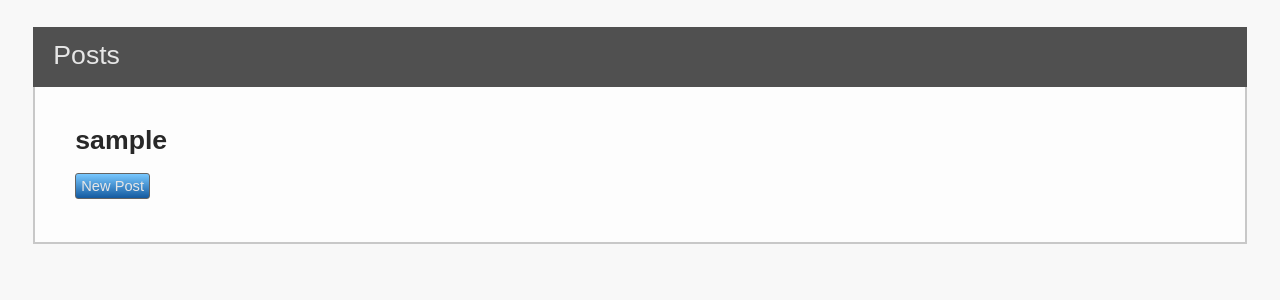
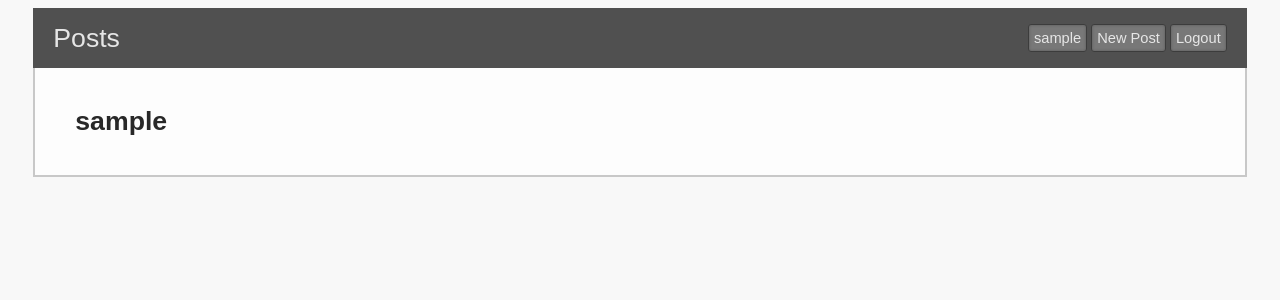
Before and after one commit to davenportw15/FlaskPostBeta, a Flask app: page /user/me in a window 1280 px wide. Shown: the top 300 px of the page. Run offline with Flask 2, Linux system fonts and the light colour scheme; the visitor is signed in with stand-in values (Sample User, id 1).

Commit message:
Added ability to view other users and created a navigation bar. Changed templates/me.html to handle both /user/me and /user/<username>.

```diff
--- a/application.py
+++ b/application.py
@@ -49,9 +49,18 @@
 @app.route("/user/me")
 def me():
     if "username" in session:
-        return render_template("me.html", posts=posts)
+        return render_template("view_user.html", posts=posts, username=session["username"], me=True)
     else:
         return redirect(url_for("login"))
+
+@app.route("/user/<username>")
+def view_user(username):
+    if "username" in session and session["username"] == username:
+        return redirect(url_for("me"))
+    elif users.user_exists(username):
+        return render_template("view_user.html", posts=posts, username=username, me=False)
+    else:
+        return "User not found..."
 
 @app.route("/user/me/post", methods=["GET", "POST"])
 def new_post():
--- a/models/posts.py
+++ b/models/posts.py
@@ -28,6 +28,13 @@
             return formatted_post
 
     def format_date(self, date):
+        def add_zero(n):
+            n = str(n)
+            if len(n) > 1:
+                return n
+            else:
+                return "0%s" % n
+
         month_names = {
             1:"January",
             2:"February",
@@ -43,7 +50,18 @@
             12:"December"
         }
 
-        return "%s %d, %d" % (month_names[date.month], date.day, date.year)
+        today = datetime.now()
+        if today.day == date.day and today.month == date.month and today.year == date.year:
+            return "%s:%s:%s" % (add_zero(date.hour), add_zero(date.minute), add_zero(date.second))
+        elif today.year == date.year:
+            return "%s %d, %s:%s" % (month_names[date.month],
+                                     date.day, add_zero(date.hour),
+                                     add_zero(date.minute))
+        else:
+            return "%s %d %d, %s:%s" % (month_names[date.month],
+                                        date.day, date.year,
+                                        add_zero(date.hour),
+                                        add_zero(date.minute))
 
     def get_post_by_id(self, id, format_date=True):
         if self.post_exists(id):
--- a/static/css/main.css
+++ b/static/css/main.css
@@ -1,5 +1,9 @@
 body {
     background-color:rgb(248,248,248);
+}
+
+a {
+    text-decoration:none;
 }
 
 #navigation_bar_wrapper {
@@ -17,12 +21,21 @@
 }
 
 #site_title {
+    display:inline-block;
     font-family:sans-serif;
     font-size:20pt;
     color:rgb(230,230,230);
     position:relative;
     left:0px;
-    top:13px;
+    bottom:12px;
+}
+
+#navigation_buttons  {
+    display:inline-block;
+    float:right;
+    position:relative;
+    left:0px;
+    top:16px;
 }
 
 #content_wrapper {
@@ -49,7 +62,7 @@
 input[type="submit"], button {
     display:block;
     background:linear-gradient(rgb(120,200,255), rgb(20,90,160));
-    color:rgb(230,230,230);
+    color:rgb(240,240,240);
     font-family:sans-serif;
     font-size:11pt;
     border:1px rgb(100,100,100) solid;
@@ -59,11 +72,41 @@
     padding-top:4px;
     padding-bottom:4px;
     cursor:pointer;
+    outline:none;
     box-shadow:0px 0px 0px rgb(130,130,130) inset;
 }
 
 input[type="submit"]:hover, button:hover {
     box-shadow:0px 0px 5px rgb(110,110,110) inset;
+}
+
+input[type="submit"]:active, button:active {
+    background:linear-gradient(rgb(20,90,160), rgb(80,160,215));
+}
+
+.navigation_link {
+    display:inline-block;
+    background-color:rgb(120,120,120);
+    border:1px rgb(60,60,60) solid;
+    border-radius:3px;
+    padding-left:5px;
+    padding-right:5px;
+    padding-top:4px;
+    padding-bottom:4px;
+    cursor:pointer;
+    outline:none;
+    box-shadow:0px 0px 3px rgb(90,90,90) inset;
+}
+
+.navigation_link:hover {
+    background-color:rgb(130,130,130);
+    box-shadow:0px 0px 6px rgb(90,90,90) inset;
+}
+
+.navigation_link a {
+    color:rgb(230,230,230);
+    font-family:sans-serif;
+    font-size:11pt;
 }
 
 input[type="text"], input[type="password"] {
@@ -131,7 +174,3 @@
 .card p {
     color:rgb(70,70,70);
 }
-
-a {
-    text-decoration:none;
-}
--- a/templates/base.html
+++ b/templates/base.html
@@ -16,6 +16,15 @@
             <div id="navigation_bar">
                 <p id="site_title">Posts</p>
                 {% block navigation_bar %}{% endblock %}
+                <span id="navigation_buttons">
+                    {% if "username" in session %}
+                        <span class="navigation_link"><a href="{{ url_for('me') }}">{{ session["username"] }}</a></span>
+                        <span class="navigation_link"><a href="{{ url_for('new_post') }}">New Post</a></span>
+                        <span class="navigation_link"><a href="{{ url_for('login') }}">Logout</a></span>
+                    {% else %}
+                        <span class="navigation_link"><a href="{{ url_for('new_user') }}">New User</a></span>
+                    {% endif %}
+                </span>
             </div>
         </div>
         <div id="content_wrapper">
--- a/templates/me.html
+++ /dev/null
@@ -1,13 +0,0 @@
-{% extends "base.html" %}
-{% block title %}{{ session["username"] }}{% endblock %}
-{% block content %}
-<h1>{{ session["username"] }}</h1>
-<a href="{{ url_for('new_post') }}"><button>New Post</button></a>
-<br />
-{% for post in posts.list_posts_by_username(session["username"]) %}
-        <div class="card">
-            <h1>{{ post["date"] }}</h1>
-            <p>{{ post["comment"] }}</p>
-        </div>
-{% endfor %}
-{% endblock %}
--- /dev/null
+++ b/templates/view_user.html
@@ -0,0 +1,15 @@
+{% extends "base.html" %}
+{% block title %}{{ username }}{% endblock %}
+{% block content %}
+<h1>{{ username }}</h1>
+ <!--
+ Implement post deletion if me is True
+ Me?: {{ me }}
+  -->
+{% for post in posts.list_posts_by_username(username) %}
+        <div class="card">
+            <h1>{{ post["date"] }}</h1>
+            <p>{{ post["comment"] }}</p>
+        </div>
+{% endfor %}
+{% endblock %}
```
